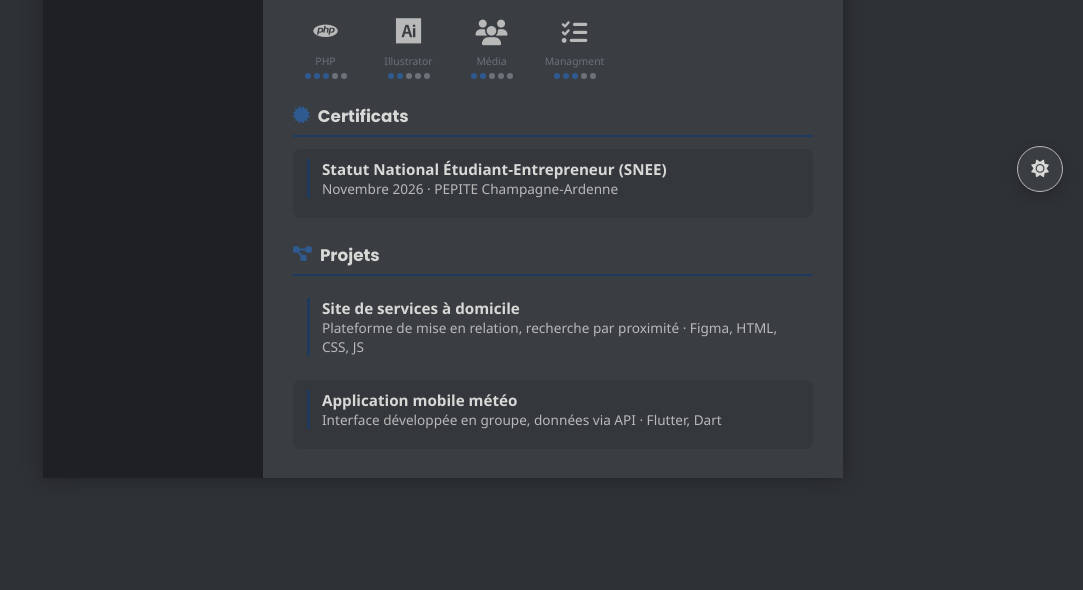
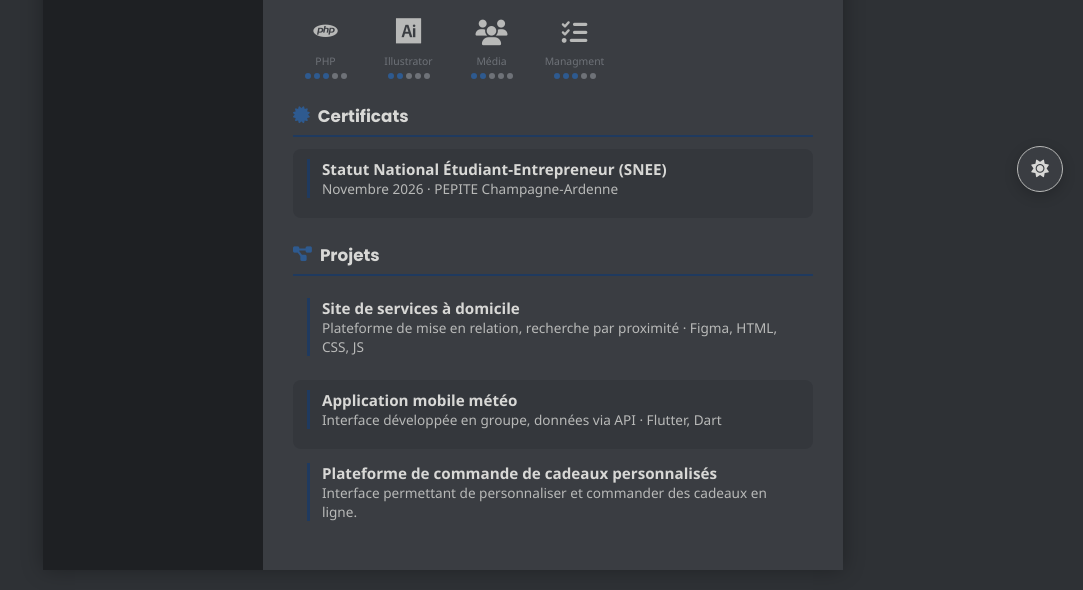
Before and after one commit to stephen-tossouvi/stephen-tossouvi.github.io, a plain HTML site: page cv.html in a window 1280 px wide. Shown: the part 588-1178 px from the top of the page, without its empty margins (197-1280 px from the left). Before the commit the page ends 1086 px from the top, so only its background shows below. Drawn offline with nearby package versions, Linux system fonts and the light colour scheme.

Commit message:
Add project for personalized gift ordering platform
Added a new project section for personalized gift ordering.

```diff
--- a/cv.html
+++ b/cv.html
@@ -347,6 +347,12 @@
           <div class="entry-sub">Interface développée en groupe, données via API · Flutter, Dart</div>
         </div>
       </div>
+      <div class="section-block">
+        <div class="entry">
+          <div class="entry-title">Plateforme de commande de cadeaux personnalisés</div>
+          <div class="entry-sub">Interface permettant de personnaliser et commander des cadeaux en ligne.</div>
+        </div>
+      </div>
     </div>
 
   </div>
```
